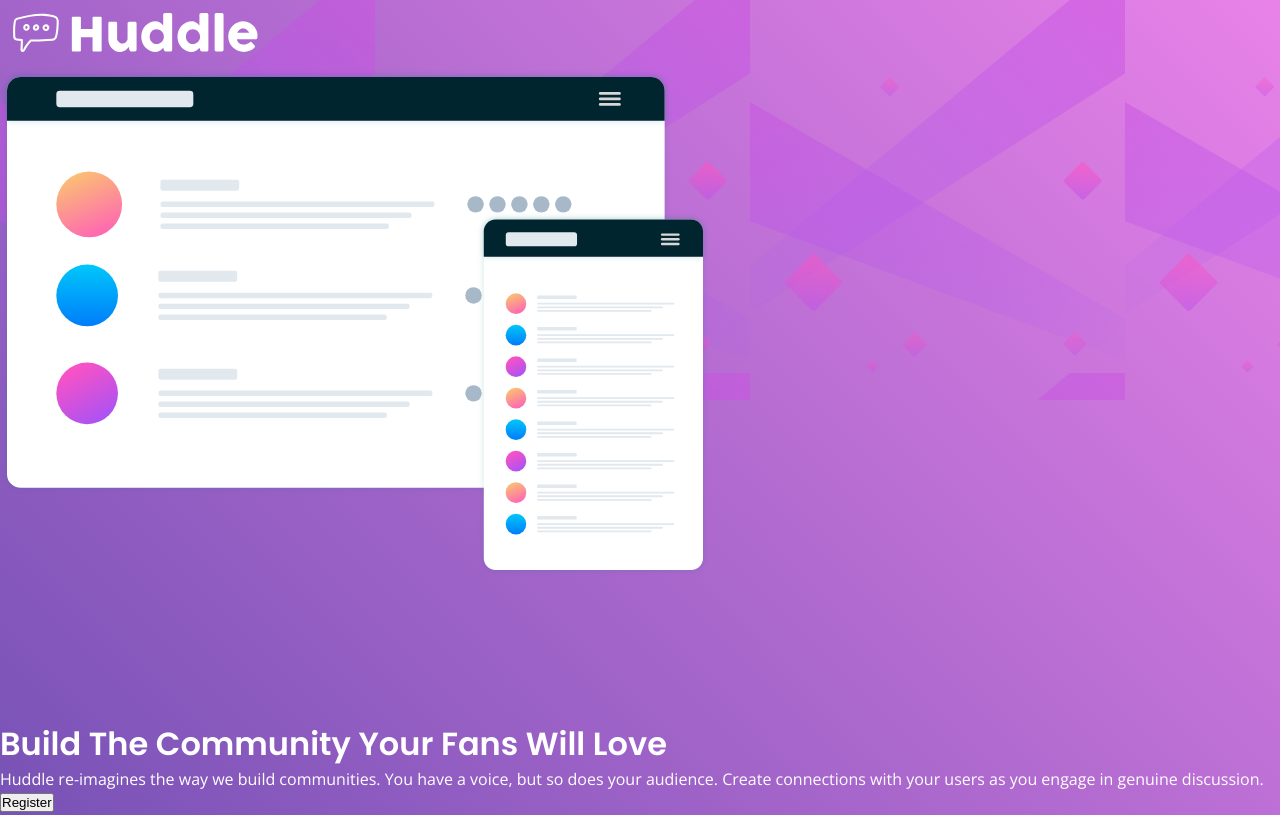
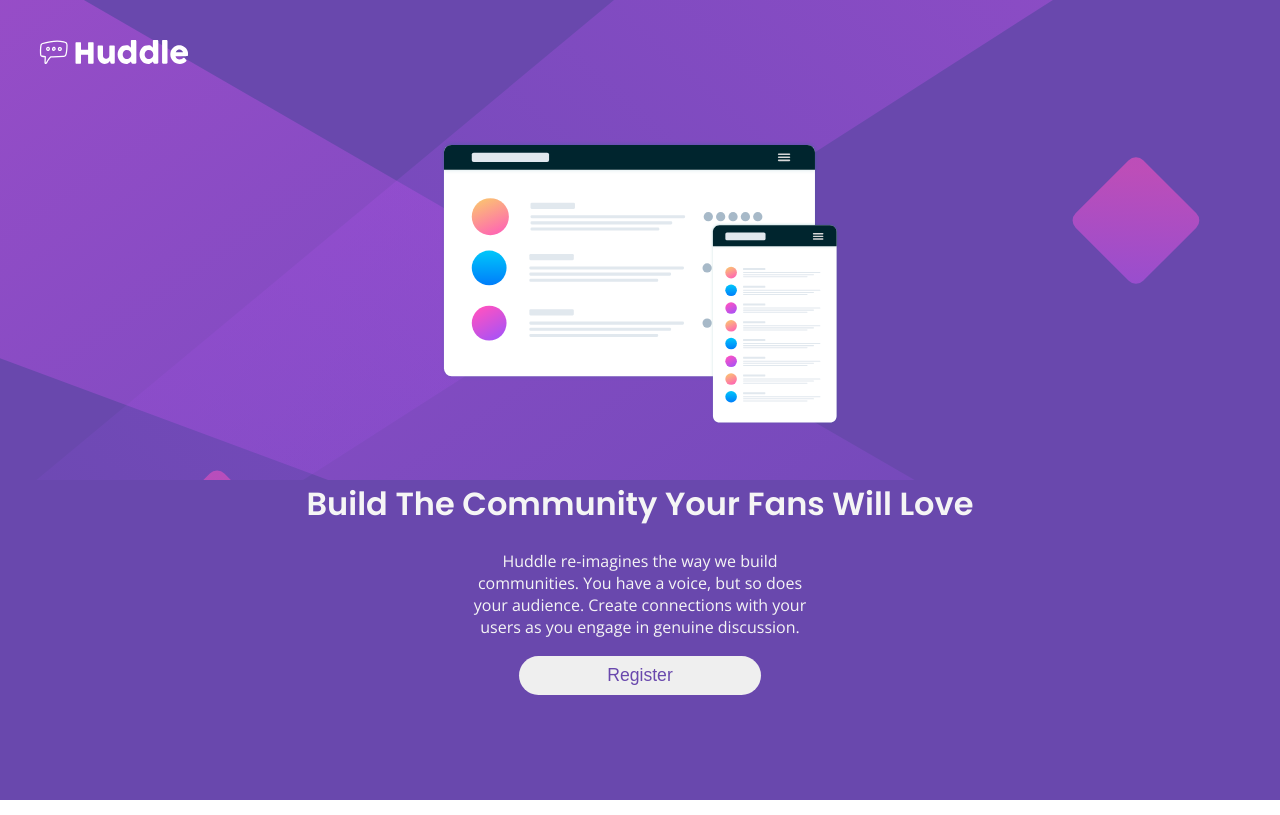
Before and after one commit to arjunultra/frontendMentor, a plain HTML site: page rough.html in a window 1280 px wide. Shown: the top 815 px of the page. Drawn offline with nearby package versions, Linux system fonts and the light colour scheme.

Commit message:
temp  work

```diff
--- a/index.html
+++ b/rough.html
@@ -12,25 +12,27 @@
     <link rel="stylesheet" href="style.min.css" />
   </head>
   <body>
-    <div class="container">
-      <header class="top-container">
+    <div class="top-container">
       <nav>
         <a href="#"><img src="./images/logo.svg" alt="logo" /></a>
       </nav>
-        <div class="hero-illustration">
-          <img src="./images/illustration-mockups.svg" alt="hero image" />
+      <div class="hero-container">
+        <img
+          class="hero-image"
+          src="./images/illustration-mockups.svg"
+          alt="hero image"
+        />
       </div>
-      </header>
+    </div>
     <div class="bottom-container">
       <h1>Build The Community Your Fans Will Love</h1>
       <p>
         Huddle re-imagines the way we build communities. You have a voice, but
-          so does your audience. Create connections with your users as you
-          engage in genuine discussion.
+        so does your audience. Create connections with your users as you engage
+        in genuine discussion.
       </p>
-        <button type="submit">Register</button>
+      <button class="register-btn" type="submit">Register</button>
     </div>
     <footer></footer>
-    </div>
   </body>
 </html>
--- a/style.scss
+++ b/style.scss
@@ -6,25 +6,61 @@
 }
 body {
   font-family: "Open Sans", sans-serif;
-  background: linear-gradient(45deg, hsl(257, 40%, 49%), hsl(300, 69%, 71%));
-  .container {
-    color: white;
+  color: whitesmoke;
+}
+.top-container {
+  width: 100%;
+  height: 60vh;
+  background-color: #6948ad;
+  background-image: url("./images/bg-mobile.svg");
+  background-position: center center;
+  background-size: cover;
+  background-repeat: no-repeat;
+  .hero-image {
+    display: block;
+    width: 25em;
+    margin: 4em auto;
+  }
+}
+.bottom-container {
+  background-color: #6948ad;
+  height: 40vh;
+  width: 100%;
   display: flex;
   flex-direction: column;
-    header.top-container {
-      background-image: url("./images/bg-mobile.svg");
-      width: 100vw;
-      height: 50vh;
-      margin-bottom: 10em;
-    }
-    .bottom-container {
-      width: 100vw;
-      height: 50vh;
-      margin-top: 10em;
-    }
+  align-items: center;
+  text-align: center;
+  justify-content: flex-start;
   h1 {
     font-family: "Poppins", sans-serif;
+    margin-bottom: 0.7em;
     font-weight: 600;
   }
+  p {
+    margin: 0 auto;
+    max-width: 22em;
+  }
+  button {
+    margin-top: 1em;
+    border: none;
+    padding: 0.5em 5em;
+    border-radius: 3em;
+    color: #6948ad;
+    font-size: 1.1rem;
   }
 }
+nav {
+  display: flex;
+  img {
+    width: 10em;
+    margin-top: 2em;
+    margin-left: 2em;
+  }
+}
+footer {
+  background-color: #6948ad;
+  .fa-facebook:before {
+    content: "\f09a";
+    background-color: transparent;
+  }
+}
```
Also changed, not shown: style.min.css, 1 other file. Lines whose indentation alone changed are shown as unchanged.
